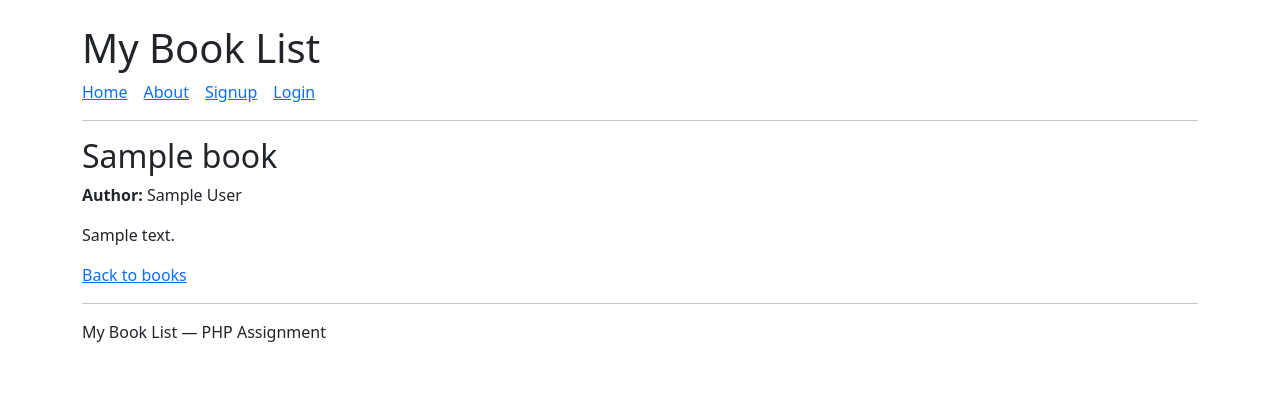
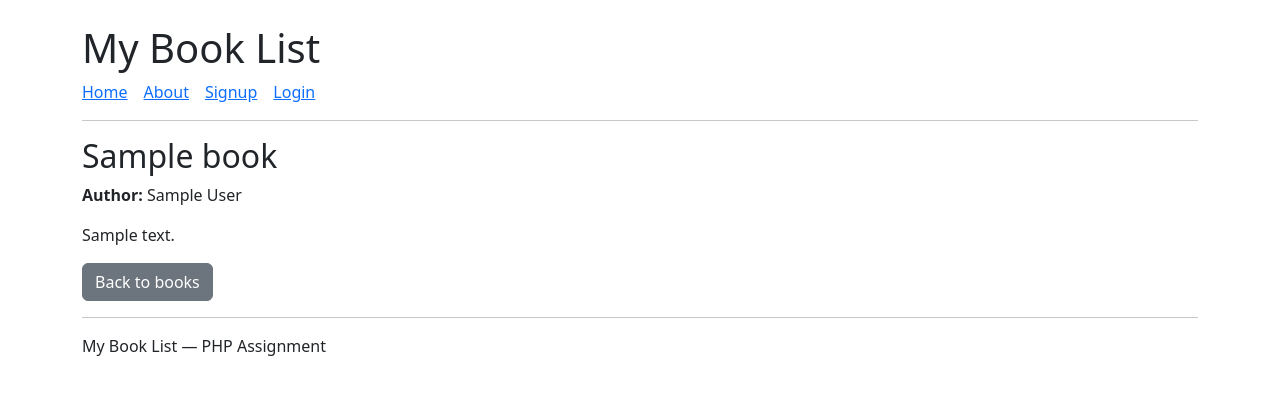
Before and after one commit to raviKalia/BookSelf-PHP, a PHP site: page /details.php?id=1 in a window 1280 px wide. Shown: the top 395 px of the page. Run offline with PHP 8.4, Linux system fonts and the light colour scheme; tables that the repository leaves empty or names only in its code hold one stand-in row (values such as "Sample post").

Commit message:
all the files of the bookself uploaded to the github

```diff
--- a/auth.php
+++ b/auth.php
@@ -1,13 +1,13 @@
 <?php
 require_once __DIR__ . '/functions.php';
 require_once __DIR__ . '/connection.php';
-
+// check if the user is logged in or not. If not redirect to login page.
 if (!isset($_SESSION['user_id'])) {
     header('Location: login.php');
     exit;
 }
 
-// Always check the current role in MySQL.
+// Always check the current user role in MySQL.
 $query = $pdo->prepare('SELECT role FROM users WHERE id = ?');
 $query->execute([$_SESSION['user_id']]);
 $user = $query->fetch();
--- a/delete.php
+++ b/delete.php
@@ -6,6 +6,7 @@ $errors = [];
 
 // Visiting the page only shows confirmation. POST performs deletion.
 if ($_SERVER['REQUEST_METHOD'] === 'POST') {
+    // Check CSRF: cross-site request forgery token before performing deletion. it helps prevent malicious requests from other sites.
     checkToken();
     try {
         $query = $pdo->prepare('DELETE FROM books WHERE id = ?');
--- a/details.php
+++ b/details.php
@@ -1,17 +1,24 @@
 <?php
+    // functions.php contains utility functions for the application.
     require_once __DIR__ . '/functions.php';
+    // connection.php establishes a connection to the database using PDO.
     require_once __DIR__ . '/connection.php';
     $id = getId();
     $book = getBook($pdo, $id);
     require __DIR__ . '/header.php';
     ?>
     <h2><?= e($book['title']) ?></h2>
+
     <?php if ($book['image_url'] !== '' && validUrl($book['image_url'])): ?>
+        // Display the book cover image if the image URL is valid and not empty. The referrerpolicy="no-referrer" attribute is used to prevent the browser from sending the referrer header when fetching the image, enhancing privacy.
         <img src="<?= e($book['image_url']) ?>" alt="Cover of <?= e($book['title']) ?>"
             class="img-thumbnail mb-3" width="200" referrerpolicy="no-referrer">
     <?php endif; ?>
-<p><strong>Author:</strong> <?= e($book['author']) ?></p>
+        <p>
+            <strong>Author:</strong> <?= e($book['author']) ?>
+        </p>
         <p class="text-break"><?= nl2br(e($book['description'])) ?></p>
+
     <?php if ($book['book_url'] !== '' && validUrl($book['book_url'])): ?>
         <p>
             <a href="<?= e($book['book_url']) ?>" target="_blank" rel="noopener noreferrer">
@@ -19,5 +26,7 @@ require __DIR__ . '/header.php';
             </a>
         </p>
     <?php endif; ?>
-<a href="index.php">Back to books</a>
+
+    <a href="index.php" class="btn btn-secondary">Back to books</a>
+
     <?php require __DIR__ . '/footer.php'; ?>
--- a/edit.php
+++ b/edit.php
@@ -11,6 +11,8 @@ $image = $book['image_url'];
 $link = $book['book_url'];
 $errors = [];
 
+// if the form is submitted, validate the input and update the book in the database.
+
 if ($_SERVER['REQUEST_METHOD'] === 'POST') {
     checkToken();
     $title = field('title');
@@ -23,6 +25,7 @@ if ($_SERVER['REQUEST_METHOD'] === 'POST') {
     if (empty($errors)) {
         try {
             $query = $pdo->prepare('UPDATE books SET title = ?, author = ?, description = ?, image_url = ?, book_url = ? WHERE id = ?');
+            // Execute the prepared statement with the updated book details and the book ID to update the record in the database.
             $query->execute([$title, $author, $description, $image, $link, $id]);
             $_SESSION['message'] = 'Book saved successfully.';
             header('Location: admin.php');
```
Also changed, not shown: connection.php (+5 -2 lines). Lines whose indentation alone changed are shown as unchanged.
